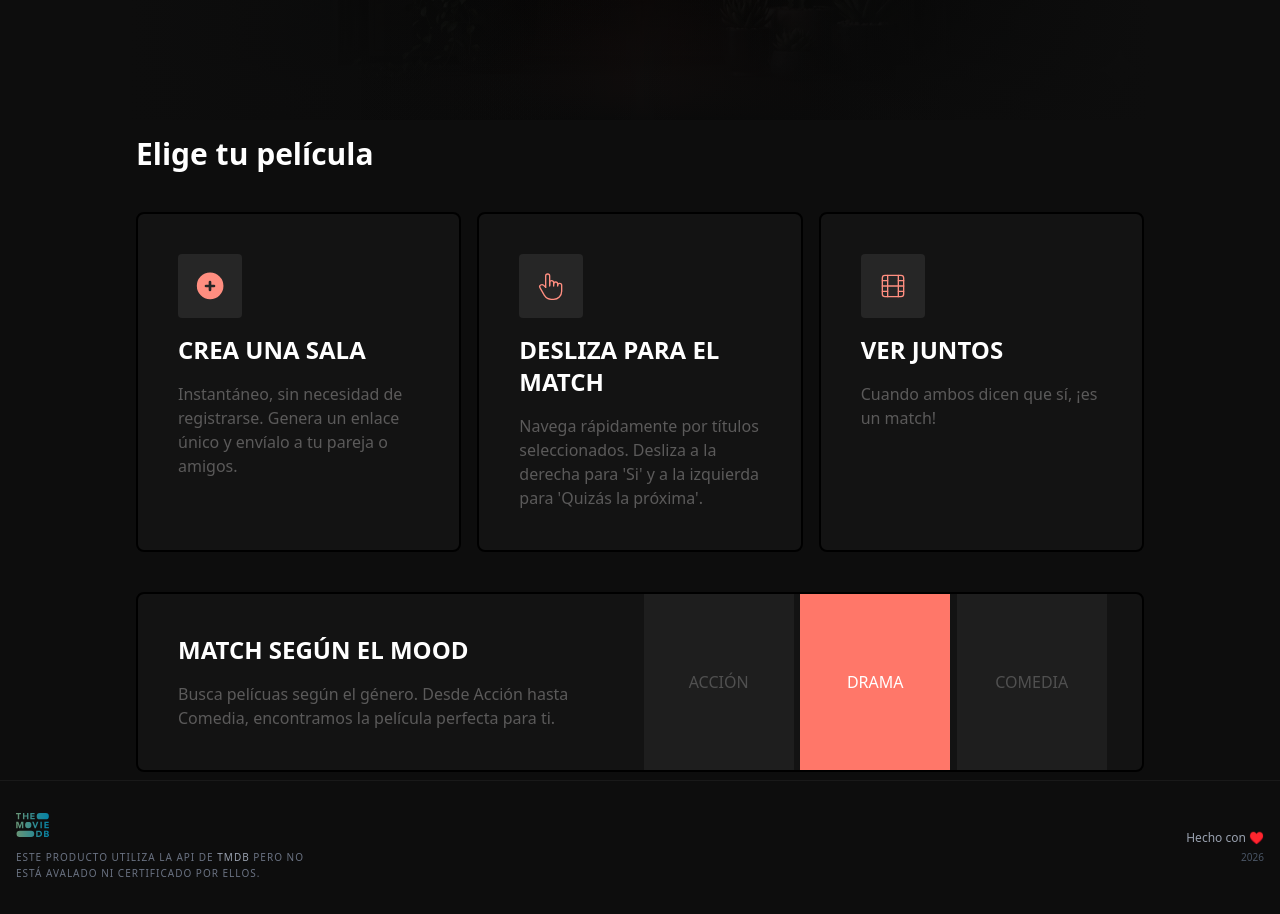
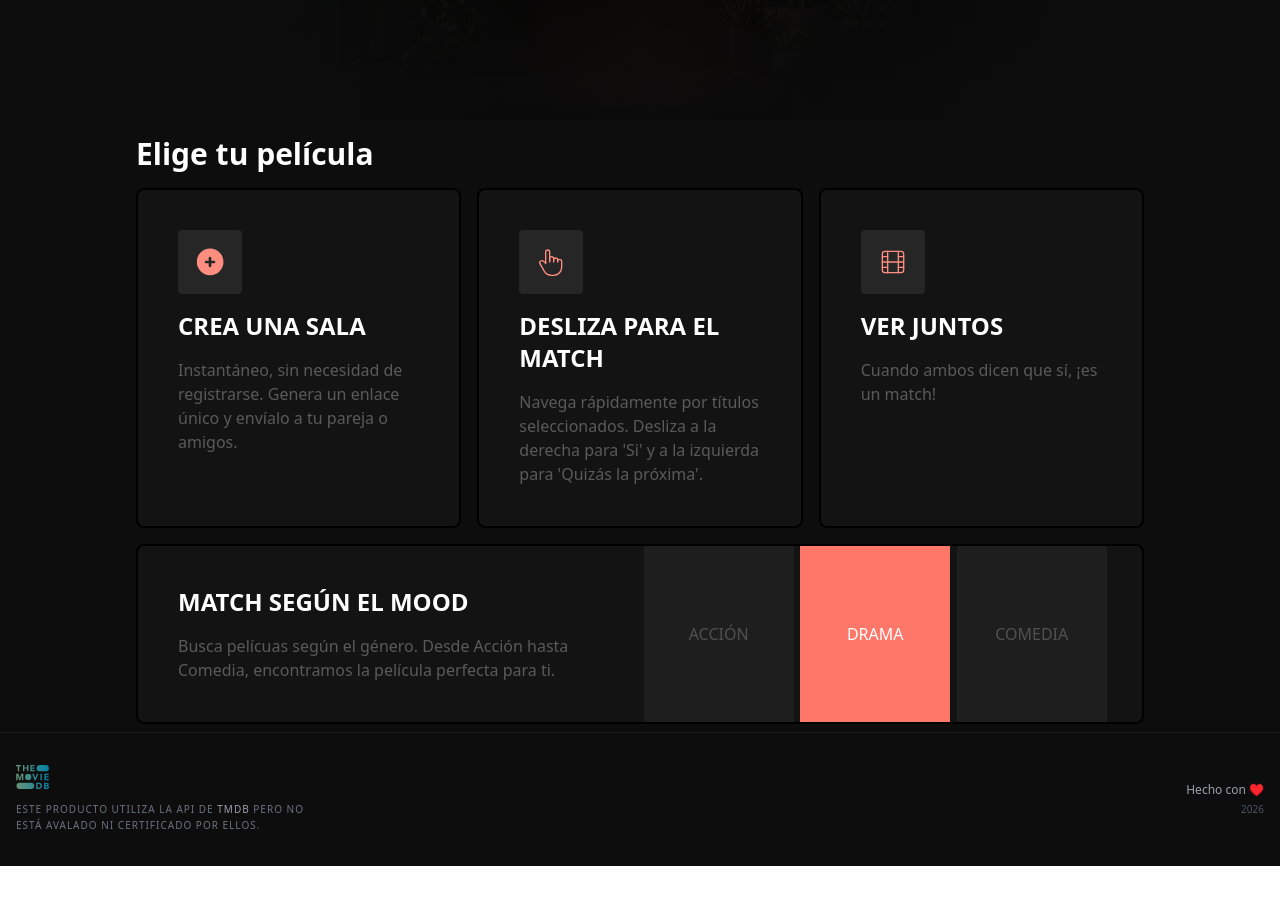
Before and after one commit to UlisesLarrabe/cinematch, a Next.js app: page / in a window 1280 px wide. Shown: the part 680-1594 px from the top of the page. After the commit the page ends 1546 px from the top, so only its background shows below. Built offline with nearby package versions, Linux system fonts and the light colour scheme.

Commit message:
fix: reduce gap in MoreInfoSection component for improved layout

```diff
--- a/src/components/more-info-section.tsx
+++ b/src/components/more-info-section.tsx
@@ -4,7 +4,7 @@ import Movie from "@/svgs/movie";
 
 const MoreInfoSection = () => {
   return (
-    <section className="w-full lg:w-5xl pt-4 flex flex-col gap-10 p-2">
+    <section className="w-full lg:w-5xl pt-4 flex flex-col gap-4 p-2">
       <h2 className="text-3xl font-bold text-white">Elige tu película</h2>
       <div className="grid md:grid-cols-3 gap-4">
         <article className="flex flex-col gap-4 border-2 bg-[#131313] rounded-lg p-10">
```
